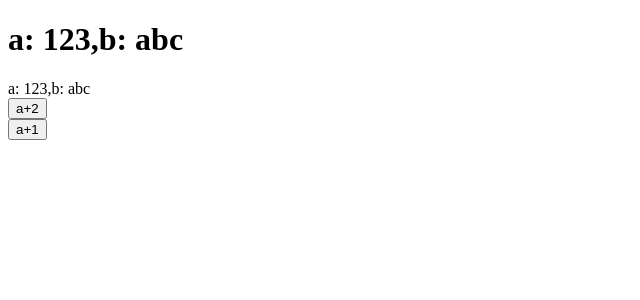
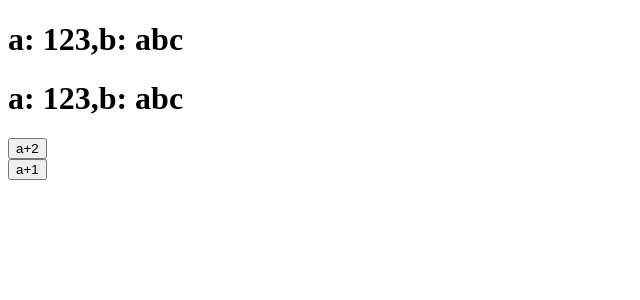
Before and after one commit to Joruno-w/react, a React (Create React App) app: page / in a window 1280 px wide. Shown: the top 300 px of the page, without its empty margins (0-640 px from the left). Built offline with nearby package versions, Linux system fonts and the light colour scheme.

Commit message:
NewContext

```diff
--- a/src/App.js
+++ b/src/App.js
@@ -1,9 +1,9 @@
 import React, {Component} from 'react';
-import OldContext from "./OldContext";
+import NewContext from "./NewContext";
 class App extends Component {
     render() {
         return (
-            <OldContext />
+            <NewContext />
         );
     }
 }
--- /dev/null
+++ b/src/NewContext.js
@@ -0,0 +1,67 @@
+import React, {Component} from 'react';
+import PropTypes from 'prop-types';
+
+const ctx = React.createContext({
+    a: 123,
+    b: 'abc'
+});
+
+class A extends React.Component {
+    // static contextType = ctx;
+
+    render() {
+        return (
+            <ctx.Consumer>
+                {value => (
+                    <div>
+                        <h1>a: {value.a},b: {value.b}</h1>
+                        <B/>
+                        <button onClick={() => {
+                            value.onChange(value.a + 2);
+                        }}>a+2
+                        </button>
+                    </div>)}
+            </ctx.Consumer>
+        );
+    }
+}
+
+class B extends React.Component {
+    // static contextType = ctx;
+    render() {
+        return (
+            <ctx.Consumer>
+                {value => (<h1>a: {value.a},b: {value.b}</h1>)}
+            </ctx.Consumer>
+        )
+    }
+}
+
+class NewContext extends Component {
+
+    state = {
+        a: 123,
+        b: 'abc',
+        onChange: newA => {
+            this.setState({
+                a: newA
+            });
+        }
+    }
+
+    render() {
+        return (
+            <ctx.Provider value={this.state}>
+                <A/>
+                <button onClick={() => {
+                    this.setState({
+                        a: this.state.a + 1
+                    })
+                }}>a+1
+                </button>
+            </ctx.Provider>
+        );
+    }
+}
+
+export default NewContext;
--- a/src/OldContext.js
+++ /dev/null
@@ -1,67 +0,0 @@
-import React, {Component} from 'react';
-import PropTypes from 'prop-types';
-const types = {
-    a: PropTypes.number,
-    b: PropTypes.string,
-    onChange: PropTypes.func
-}
-class A extends React.Component{
-    static contextTypes = types;
-    render() {
-        return(
-            <div>
-                <h1>a: {this.context.a},b: {this.context.b}</h1>
-                <B />
-                <button onClick={()=>{
-                    this.context.onChange(this.context.a +2);
-                }}>a+2</button>
-            </div>
-        );
-    }
-}
-
-class B extends React.Component{
-    static contextTypes = types;
-    render() {
-        return(
-            <div>
-                a: {this.context.a},b: {this.context.b}
-            </div>
-        )
-    }
-}
-class OldContext extends Component {
-    static childContextTypes = types;
-
-    state = {
-        a: 123,
-        b: 'abc'
-    }
-
-    getChildContext(){
-        console.log('获取上下文中的数据')
-        return{
-            a: this.state.a,
-            b: this.state.b,
-            onChange: newA=>{
-                this.setState({
-                    a: newA
-                })
-            }
-        }
-    }
-    render() {
-        return (
-            <div>
-                <A />
-                <button onClick={()=>{
-                    this.setState({
-                        a: this.state.a + 1
-                    })
-                }}>a+1</button>
-            </div>
-        );
-    }
-}
-
-export default OldContext;
```
